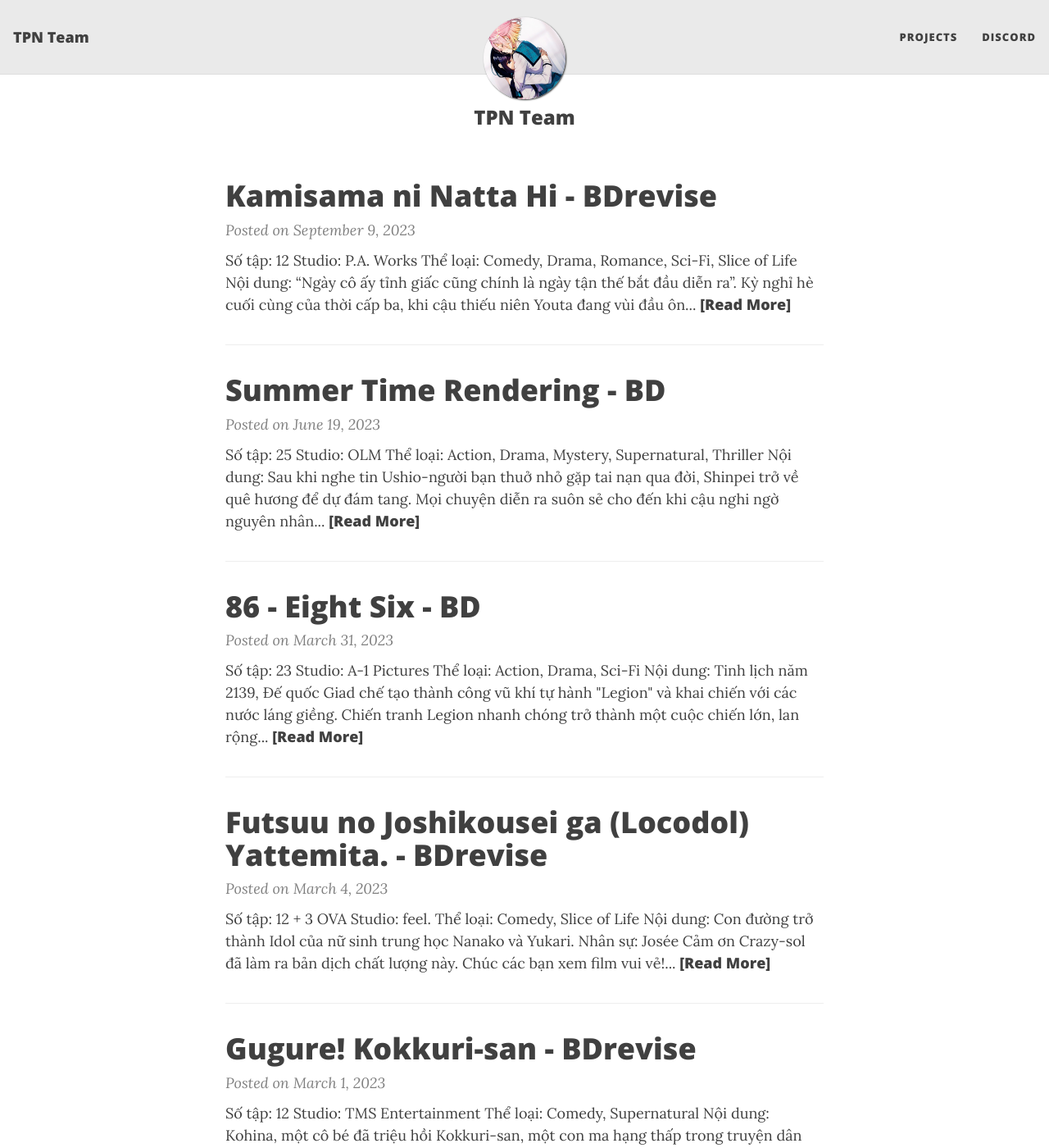
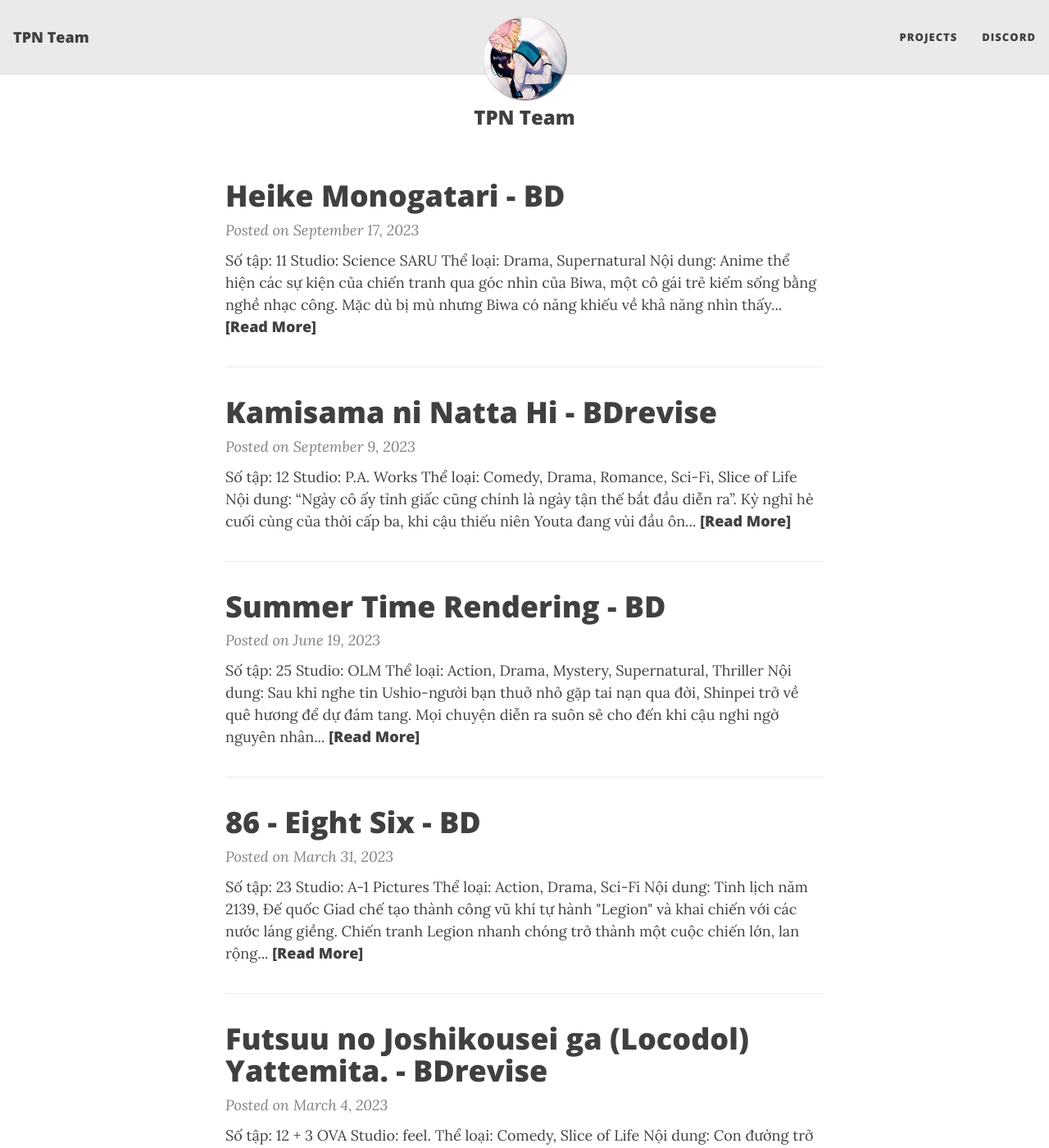
Before and after one commit to TPN-Team/TPN-Team.github.io, a Jekyll site: the page built from index.html, in a window 1280 px wide and 1400 px high. Shown: the whole window at 82% size. Built offline with Jekyll 4.4.1, drawn with Linux system fonts in a browser that asks for light colours; nearby versions of some CDN libraries; the list of posts is cut into pages by our own code; some of the changed text lies outside the part shown.

Commit message:
Heike Monogatari

```diff
--- /dev/null
+++ b/_posts/2023-09-17-heike-monogatari.md
@@ -0,0 +1,22 @@
+---
+layout: post
+title: "Heike Monogatari - BD"
+share-description: ""
+tags: [Heike Monogatari]
+comments: false
+---
+
+![Thumb](https://tpn-team.github.io/assets/img/HeikeMonogatari_thumb.jpg){: .mx-auto.d-block :}
+<center>
+<b>Số tập:</b> 11 <br>
+<b>Studio:</b> Science SARU  <br>
+<b>Thể loại:</b> Drama, Supernatural <br>
+<b>Nội dung:</b> Anime thể hiện các sự kiện của chiến tranh qua góc nhìn của Biwa, một cô gái trẻ kiếm sống bằng nghề nhạc công. Mặc dù bị mù nhưng Biwa có năng khiếu về khả năng nhìn thấy tương lai. Cô gặp Taira no Shigemori, một trong những tộc trưởng của gia tộc Taira hùng mạnh, và nói với anh ta về lời tiên tri có thể thay đổi tương lai của gia tộc anh ta. <br>
+
+<hr>
+
+<b>Nhân sự:</b> Josée <br>
+Chúc các bạn xem film vui vẻ!<br><br>
+<b><a href="https://github.com/TPN-Team/TPN-Team-DDL/blob/master/Heike%20Monogatari.md">DDL</a></b> <br>
+</center>
+<!-- excerpt-end -->
```
Also changed, not shown: projects.md (+1 -0 lines), assets/img/HeikeMonogatari.jpg (added), assets/img/HeikeMonogatari_thumb.jpg (added).
